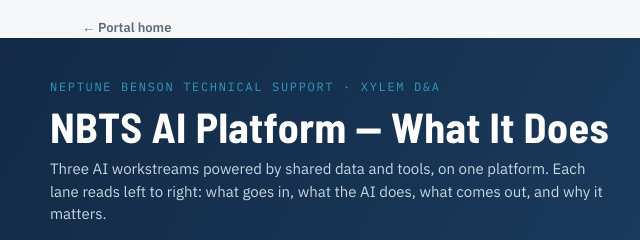
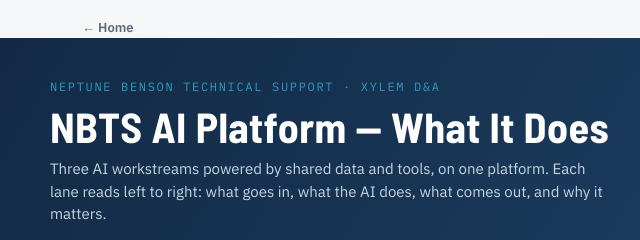
Before and after one commit to caseyglynn-Glenbot/nbts-ai-capability-map, a website: page pages/capability-map.html in a window 1280 px wide. Shown: the top 240 px of the page, 0-640 px from the left. Drawn offline with Linux system fonts and the light colour scheme.

Commit message:
Update capability-map.html

```diff
--- a/pages/capability-map.html
+++ b/pages/capability-map.html
@@ -697,7 +697,7 @@
 <body>
 
 <div style="max-width:1180px;margin:0 auto;padding:14px 32px 0;">
-  <a href="/" style="font-size:13px;font-weight:600;text-decoration:none;color:var(--ink-soft);">&larr; Portal home</a>
+  <a href="/home" style="font-size:13px;font-weight:600;text-decoration:none;color:var(--ink-soft);">&larr; Home</a>
 </div>
 
 <header>
```
